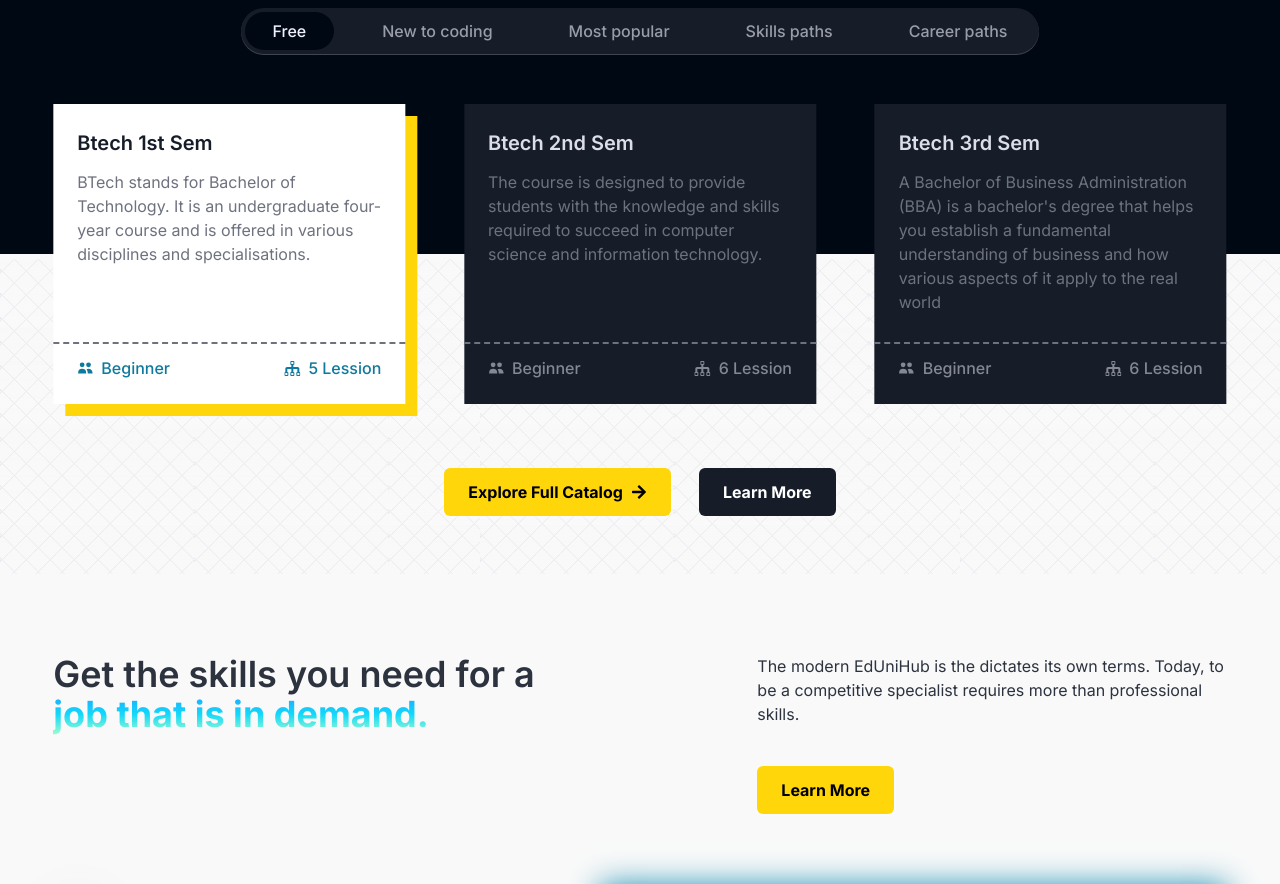
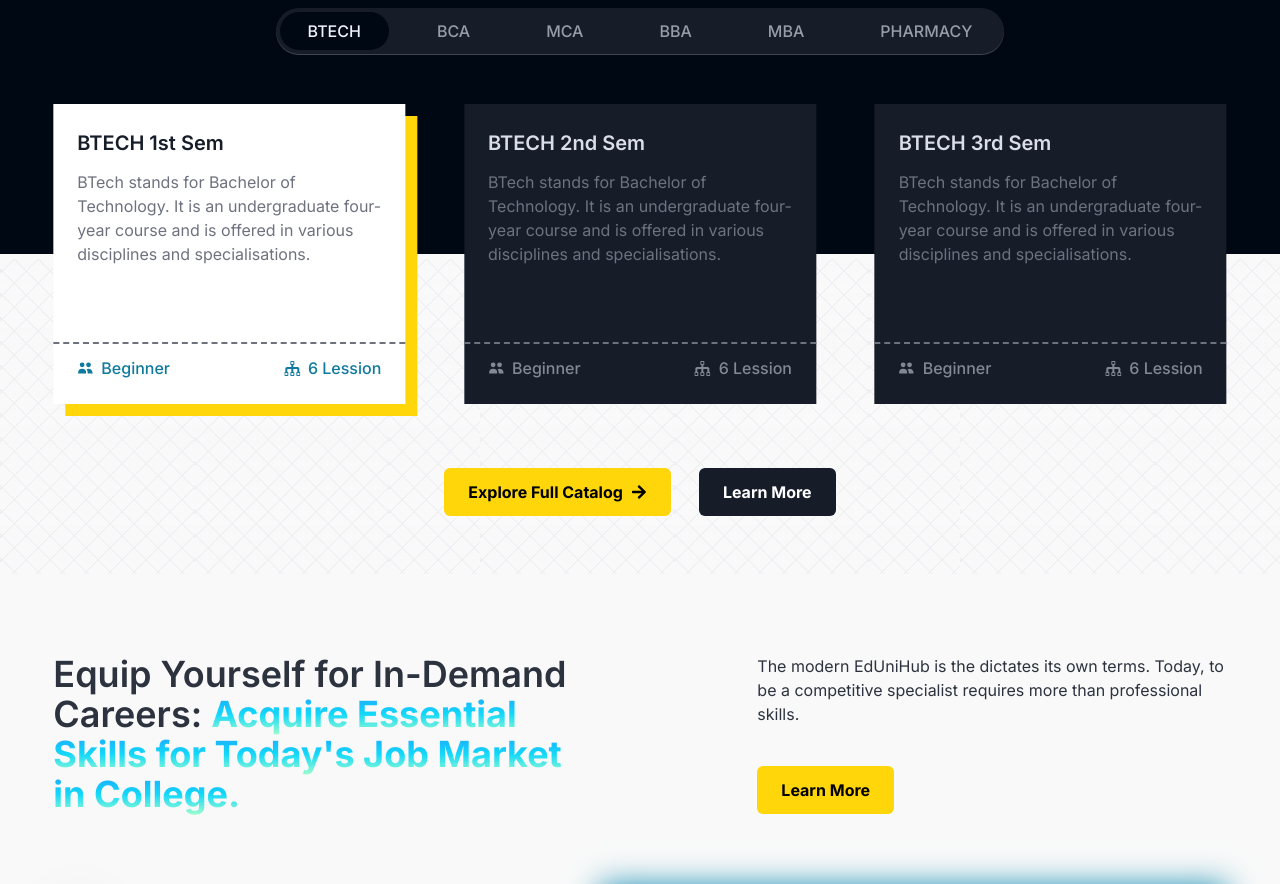
Before and after one commit to rajneeshrana0/EdUniHub, a React (Create React App) app: page / in a window 1280 px wide. Shown: the part 1860-2744 px from the top of the page. Built offline with nearby package versions, Linux system fonts and the light colour scheme; no server answers; a web font is replaced by a local one.

Commit message:
UI updated

```diff
--- a/src/components/Common/Navbar.jsx
+++ b/src/components/Common/Navbar.jsx
@@ -51,7 +51,7 @@ function Navbar() {
           <ul className="flex gap-x-6 text-richblack-25">
             {NavbarLinks.map((link, index) => (
               <li key={index}>
-                {link.title === "Catalog" ? (
+                {link.title === "Courses" ? (
                   <>
                     <div className={`group relative flex cursor-pointer items-center gap-1 ${matchRoute("/catalog/:catalogName") ? "text-yellow-25" : "text-richblack-25"}`}>
                       <p>{link.title}</p>
--- a/src/components/core/HomePage/ExploreMore.jsx
+++ b/src/components/core/HomePage/ExploreMore.jsx
@@ -4,11 +4,12 @@ import CourseCard from "./CourseCard";
 import HighlightText from "./HighlightText";
 
 const tabsName = [
-  "Free",
-  "New to coding",
-  "Most popular",
-  "Skills paths",
-  "Career paths",
+  "BTECH",
+  "BCA",
+  "MCA",
+  "BBA",
+  "MBA",
+  "PHARMACY",
 ];
 
 const ExploreMore = () => {
--- a/src/data/homepage-explore.js
+++ b/src/data/homepage-explore.js
@@ -1,23 +1,22 @@
 export const HomePageExplore = [
     {
-        tag: 'Btech',
+        tag: 'BTECH',
         courses : [
             {
-                heading : "Btech 1st Sem",
+                heading : "BTECH 1st Sem",
                 description : "BTech stands for Bachelor of Technology. It is an undergraduate four-year course and is offered in various disciplines and specialisations.",
                 level : 'Beginner',
-                lessionNumber : 5
+                lessionNumber : 6
             },
             {
-                heading : "Btech 2nd Sem",
-                description : "The course is designed to provide students with the knowledge and skills required to succeed in computer science and information technology.",
+                heading : "BTECH 2nd Sem",
+                description : "BTech stands for Bachelor of Technology. It is an undergraduate four-year course and is offered in various disciplines and specialisations.",
                 level : 'Beginner',
                 lessionNumber : 6
-
             },
             {
-                heading : "Btech 3rd Sem",
-                description : "A Bachelor of Business Administration (BBA) is a bachelor's degree that helps you establish a fundamental understanding of business and how various aspects of it apply to the real world",
+                heading : "BTECH 3rd Sem",
+                description : "BTech stands for Bachelor of Technology. It is an undergraduate four-year course and is offered in various disciplines and specialisations.",
                 level : 'Beginner',
                 lessionNumber : 6
             },
@@ -28,19 +27,42 @@ export const HomePageExplore = [
         courses : [
             {
                 heading : "BCA 1st Sem",
-                description : "The course is designed to provide students with the knowledge and skills required to succeed in computer science and information technology.",
+                description : "BCA is Bachelor's in Computer Application, which is a 3-year undergraduate degree programme that focuses on knowledge of the basics of computer application and software development.",
                 level : 'Beginner',
                 lessionNumber : 6
             },
             {
                 heading : "BCA 2nd Sem",
-                description : "The course is designed to provide students with the knowledge and skills required to succeed in computer science and information technology.",
+                description : "BCA is Bachelor's in Computer Application, which is a 3-year undergraduate degree programme that focuses on knowledge of the basics of computer application and software development",
                 level : 'Beginner',
                 lessionNumber : 6
             },
             {
                 heading : "BCA 3rd Sem ",
-                description : "The course is designed to provide students with the knowledge and skills required to succeed in computer science and information technology.",
+                description : "BCA is Bachelor's in Computer Application, which is a 3-year undergraduate degree programme that focuses on knowledge of the basics of computer application and software development",
+                level : 'Beginner',
+                lessionNumber : 6
+            },
+        ]
+    },
+    {
+        tag: 'MCA',
+        courses : [
+            {
+                heading : "MCA 1st Sem",
+                description : "Master of Computer Applications (MCA) is a two-year professional post-graduate course for candidates wanting to delve deeper into the world of Computer Application development with the help of learning modern programming language.",
+                level : 'Beginner',
+                lessionNumber : 6
+            },
+            {
+                heading : "MCA 3rd Sem",
+                description : "Master of Computer Applications (MCA) is a two-year professional post-graduate course for candidates wanting to delve deeper into the world of Computer Application development with the help of learning modern programming language.",
+                level : 'Beginner',
+                lessionNumber : 6
+            },
+            {
+                heading : "MCA 3rd Sem",
+                description : "Master of Computer Applications (MCA) is a two-year professional post-graduate course for candidates wanting to delve deeper into the world of Computer Application development with the help of learning modern programming language.",
                 level : 'Beginner',
                 lessionNumber : 6
             },
@@ -51,19 +73,19 @@ export const HomePageExplore = [
         courses : [
             {
                 heading : "BBA 1st Sem",
-                description : "A Bachelor of Business Administration (BBA) is a bachelor's degree that helps you establish a fundamental understanding of business and how various aspects of it apply to the real world",
+                description : "The BBA course is available for students in full-time, correspondence, and online modes of education.",
                 level : 'Beginner',
                 lessionNumber : 6
             },
             {
                 heading : "BBA 2nd Sem",
-                description : "A Bachelor of Business Administration (BBA) is a bachelor's degree that helps you establish a fundamental understanding of business and how various aspects of it apply to the real world",
+                description : "The BBA course is available for students in full-time, correspondence, and online modes of education.",
                 level : 'Beginner',
                 lessionNumber : 6
             },
             {
                 heading : "BBA 3rd Sem",
-                description : "A Bachelor of Business Administration (BBA) is a bachelor's degree that helps you establish a fundamental understanding of business and how various aspects of it apply to the real world",
+                description : "The BBA course is available for students in full-time, correspondence, and online modes of education.",
                 level : 'Beginner',
                 lessionNumber : 6
             },
@@ -74,42 +96,42 @@ export const HomePageExplore = [
         courses : [
             {
                 heading : "MBA 1st Sem",
-                description : "MBA stands for Master of Business Administration.Opportunity to Learn Managerial and Entrepreneurial Skills.",
+                description : "MBA (Master of Business Administration) degree is ideal for people aspiring to attain business skills. It shapes your career as a business leader at the executive level",
                 level : 'Beginner',
                 lessionNumber : 6
             },
             {
                 heading : "MBA 2nd Sem",
-                description : "MBA stands for Master of Business Administration.Opportunity to Learn Managerial and Entrepreneurial Skills.",
+                description : "MBA (Master of Business Administration) degree is ideal for people aspiring to attain business skills. It shapes your career as a business leader at the executive level",
                 level : 'Beginner',
                 lessionNumber : 6
             },
             {
                 heading : "MBA 3rd Sem",
-                description : "MBA stands for Master of Business Administration.Opportunity to Learn Managerial and Entrepreneurial Skills.",
+                description : "MBA (Master of Business Administration) degree is ideal for people aspiring to attain business skills. It shapes your career as a business leader at the executive level",
                 level : 'Beginner',
                 lessionNumber : 6
             },
         ]
     },
     {
-        tag: 'MCA',
+        tag: 'PHARMACY',
         courses : [
             {
-                heading : "MCA 1st Sem",
-                description : "The Master of Computer Applications (MCA) program is a two-year professional post-graduate program.",
+                heading : "PHARMACY 1st Sem",
+                description : "Pharmacy is the science of preparing and dispensing medical drugs. The study of pharmacy involves chemistry and pharmaceutics, among other specialist topics",
                 level : 'Beginner',
                 lessionNumber : 6
             },
             {
-                heading : "MCA 2nd Sem",
-                description : "The Master of Computer Applications (MCA) program is a two-year professional post-graduate program. ",
+                heading : "PHARMACY 2nd Sem",
+                description : "Pharmacy is the science of preparing and dispensing medical drugs. The study of pharmacy involves chemistry and pharmaceutics, among other specialist topics",
                 level : 'Beginner',
                 lessionNumber : 6
             },
             {
-                heading : "MCA 3rd Sem",
-                description : "The Master of Computer Applications (MCA) program is a two-year professional post-graduate program.",
+                heading : "PHARMACY 3rd Sem",
+                description : "Pharmacy is the science of preparing and dispensing medical drugs. The study of pharmacy involves chemistry and pharmaceutics, among other specialist topics",
                 level : 'Beginner',
                 lessionNumber : 6
             },
--- a/src/data/navbar-links.js
+++ b/src/data/navbar-links.js
@@ -4,7 +4,7 @@ export const NavbarLinks = [
     path: "/",
   },
   {
-    title: "Catalog",
+    title: "Courses",
     // path: '/catalog',
   },
   {
--- a/src/pages/Home.jsx
+++ b/src/pages/Home.jsx
@@ -118,7 +118,7 @@ function Home() {
               active: false,
             }}
             codeColor={"text-white"}
-            codeblock={`import React from "react";\n import CTAButton from "./Button";\nimport TypeAnimation from "react-type";\nimport { FaArrowRight } from "react-icons/fa";\n\nconst Home = () => {\nreturn (\n<div>Home</div>\n)\n}\nexport default Home;`}
+            codeblock={`import React from "react";\n import CTAButton from "./Button";\nimport TypeAnimation from "react-type";\nimport { FaArrowRight } from "react-icons/fa";\n\nconst Home = () => {\nreturn (\n<div>Placement Prepration</div>\n)\n}\nexport default Home;`}
             backgroundGradient={<div className="codeblock2 absolute"></div>}
           />
         </div>
@@ -151,8 +151,8 @@ function Home() {
           {/* Job that is in Demand - Section 1 */}
           <div className="mb-10 mt-[-100px] flex flex-col justify-between gap-7 lg:mt-20 lg:flex-row lg:gap-0">
             <div className="text-4xl font-semibold lg:w-[45%] ">
-              Get the skills you need for a{" "}
-              <HighlightText text={"job that is in demand."} />
+            Equip Yourself for In-Demand Careers:{" "}
+              <HighlightText text={"Acquire Essential Skills for Today's Job Market in College."} />
             </div>
             <div className="flex flex-col items-start gap-10 lg:w-[40%]">
               <div className="text-[16px]">
@@ -177,7 +177,7 @@ function Home() {
       {/* Section 3 */}
       <div className="relative mx-auto my-20 flex w-11/12 max-w-maxContent flex-col items-center justify-between gap-8 bg-richblack-900 text-white">
         {/* Become a instructor section */}
-        <InstructorSection />
+        {/* <InstructorSection /> */}
 
         {/* Reviws from Other Learner */}
         <h1 className="text-center text-4xl font-semibold mt-8">
```
